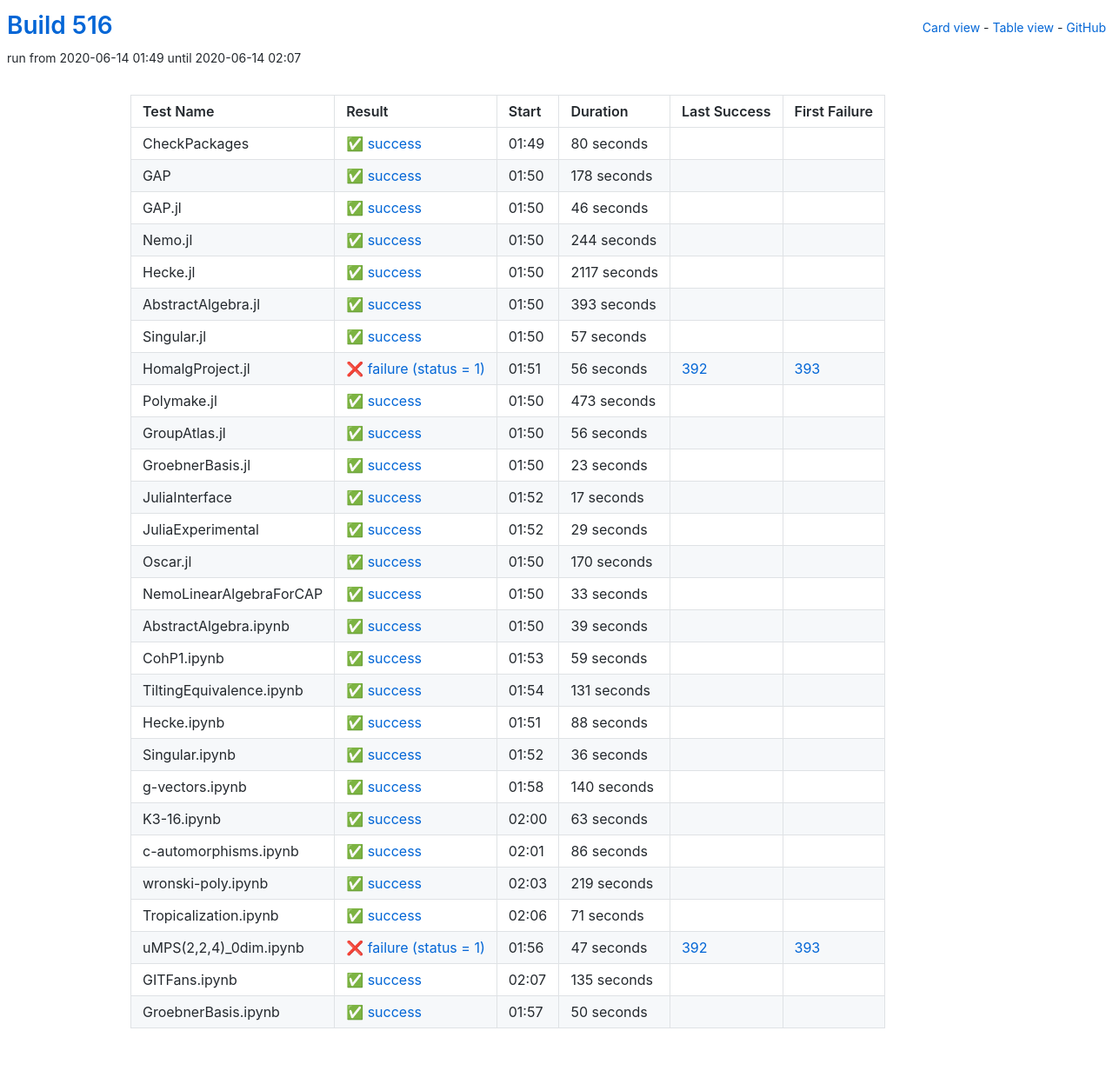
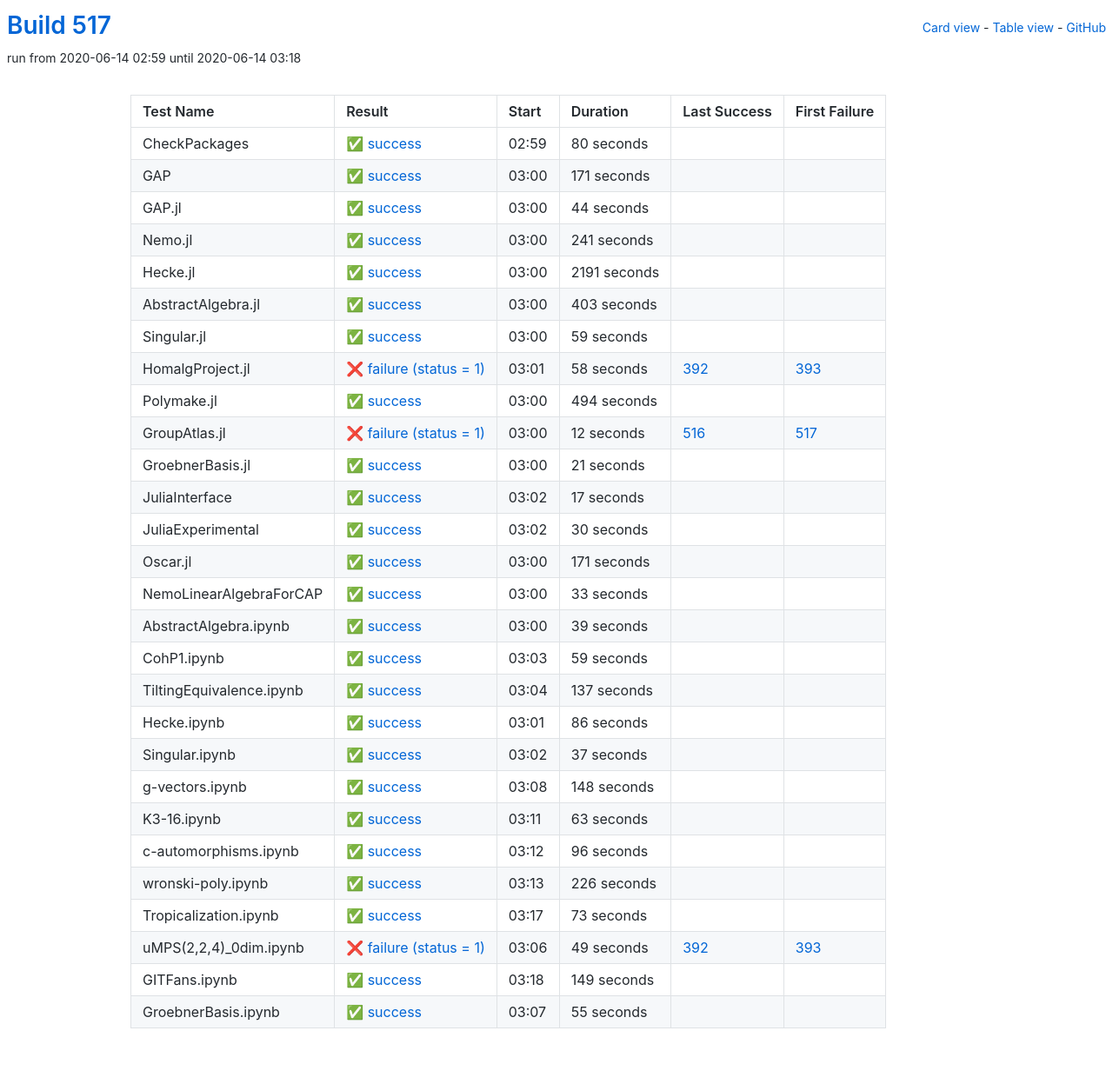
Before and after one commit to oscar-system/oscar-ci-status-1.4, a Jekyll site: the page built from table.html, in a window 1280 px wide. Shown: the whole page at 87% size. Built offline with Jekyll 4.4.1, drawn with Linux system fonts in a browser that asks for light colours.

Commit message:
Build #517

```diff
--- a/_data/ci.yml
+++ b/_data/ci.yml
@@ -1,6 +1,6 @@
 ---
-build: 516
-build_url: https://oscarci.mathematik.uni-kl.de/job/oscar-julia-1.4/516/
+build: 517
+build_url: https://oscarci.mathematik.uni-kl.de/job/oscar-julia-1.4/517/
 job: oscar-julia-1.4
 organization: oscar-system
 repo: oscar-ci-status-1.4
@@ -8,8 +8,8 @@ repourl: https://github.com/oscar-system/oscar-ci-status-1.4
 tests:
 - name: CheckPackages
   id: checkpackages
-  log: https://oscarci.mathematik.uni-kl.de/job/oscar-julia-1.4/516/artifact/logs/build-516/CheckPackages.log
-  start: 2020-06-14 01:49
+  log: https://oscarci.mathematik.uni-kl.de/job/oscar-julia-1.4/517/artifact/logs/build-517/CheckPackages.log
+  start: 2020-06-14 02:59
   success: true
   exitcode: 0
   status: success
@@ -20,128 +20,128 @@ tests:
   first_failure_url:
 - name: GAP
   id: gap
-  log: https://oscarci.mathematik.uni-kl.de/job/oscar-julia-1.4/516/artifact/logs/build-516/GAP.log
-  start: 2020-06-14 01:50
+  log: https://oscarci.mathematik.uni-kl.de/job/oscar-julia-1.4/517/artifact/logs/build-517/GAP.log
+  start: 2020-06-14 03:00
   success: true
   exitcode: 0
   status: success
-  duration: 178
+  duration: 171
   last_success: false
   last_success_url:
   first_failure: false
   first_failure_url:
 - name: GAP.jl
   id: gap-jl
-  log: https://oscarci.mathematik.uni-kl.de/job/oscar-julia-1.4/516/artifact/logs/build-516/GAP.jl.log
-  start: 2020-06-14 01:50
+  log: https://oscarci.mathematik.uni-kl.de/job/oscar-julia-1.4/517/artifact/logs/build-517/GAP.jl.log
+  start: 2020-06-14 03:00
   success: true
   exitcode: 0
   status: success
-  duration: 46
+  duration: 44
   last_success: false
   last_success_url:
   first_failure: false
   first_failure_url:
 - name: Nemo.jl
   id: nemo-jl
-  log: https://oscarci.mathematik.uni-kl.de/job/oscar-julia-1.4/516/artifact/logs/build-516/Nemo.jl.log
-  start: 2020-06-14 01:50
+  log: https://oscarci.mathematik.uni-kl.de/job/oscar-julia-1.4/517/artifact/logs/build-517/Nemo.jl.log
+  start: 2020-06-14 03:00
   success: true
   exitcode: 0
   status: success
-  duration: 244
+  duration: 241
   last_success: false
   last_success_url:
   first_failure: false
   first_failure_url:
 - name: Hecke.jl
   id: hecke-jl
-  log: https://oscarci.mathematik.uni-kl.de/job/oscar-julia-1.4/516/artifact/logs/build-516/Hecke.jl.log
-  start: 2020-06-14 01:50
+  log: https://oscarci.mathematik.uni-kl.de/job/oscar-julia-1.4/517/artifact/logs/build-517/Hecke.jl.log
+  start: 2020-06-14 03:00
   success: true
   exitcode: 0
   status: success
-  duration: 2117
+  duration: 2191
   last_success: false
   last_success_url:
   first_failure: false
   first_failure_url:
 - name: AbstractAlgebra.jl
   id: abstractalgebra-jl
-  log: https://oscarci.mathematik.uni-kl.de/job/oscar-julia-1.4/516/artifact/logs/build-516/AbstractAlgebra.jl.log
-  start: 2020-06-14 01:50
+  log: https://oscarci.mathematik.uni-kl.de/job/oscar-julia-1.4/517/artifact/logs/build-517/AbstractAlgebra.jl.log
+  start: 2020-06-14 03:00
   success: true
   exitcode: 0
   status: success
-  duration: 393
+  duration: 403
   last_success: false
   last_success_url:
   first_failure: false
   first_failure_url:
 - name: Singular.jl
   id: singular-jl
-  log: https://oscarci.mathematik.uni-kl.de/job/oscar-julia-1.4/516/artifact/logs/build-516/Singular.jl.log
-  start: 2020-06-14 01:50
+  log: https://oscarci.mathematik.uni-kl.de/job/oscar-julia-1.4/517/artifact/logs/build-517/Singular.jl.log
+  start: 2020-06-14 03:00
   success: true
   exitcode: 0
   status: success
-  duration: 57
+  duration: 59
   last_success: false
   last_success_url:
   first_failure: false
   first_failure_url:
 - name: HomalgProject.jl
   id: homalgproject-jl
-  log: https://oscarci.mathematik.uni-kl.de/job/oscar-julia-1.4/516/artifact/logs/build-516/HomalgProject.jl.log
-  start: 2020-06-14 01:51
+  log: https://oscarci.mathematik.uni-kl.de/job/oscar-julia-1.4/517/artifact/logs/build-517/HomalgProject.jl.log
+  start: 2020-06-14 03:01
   success: false
   exitcode: 1
   status: failure
-  duration: 56
+  duration: 58
   last_success: 392
   last_success_url: https://oscarci.mathematik.uni-kl.de/job/oscar-julia-1.4/392/
   first_failure: 393
   first_failure_url: https://oscarci.mathematik.uni-kl.de/job/oscar-julia-1.4/393/
 - name: Polymake.jl
   id: polymake-jl
-  log: https://oscarci.mathematik.uni-kl.de/job/oscar-julia-1.4/516/artifact/logs/build-516/Polymake.jl.log
-  start: 2020-06-14 01:50
+  log: https://oscarci.mathematik.uni-kl.de/job/oscar-julia-1.4/517/artifact/logs/build-517/Polymake.jl.log
+  start: 2020-06-14 03:00
   success: true
   exitcode: 0
   status: success
-  duration: 473
+  duration: 494
   last_success: false
   last_success_url:
   first_failure: false
   first_failure_url:
 - name: GroupAtlas.jl
   id: groupatlas-jl
-  log: https://oscarci.mathematik.uni-kl.de/job/oscar-julia-1.4/516/artifact/logs/build-516/GroupAtlas.jl.log
-  start: 2020-06-14 01:50
+  log: https://oscarci.mathematik.uni-kl.de/job/oscar-julia-1.4/517/artifact/logs/build-517/GroupAtlas.jl.log
+  start: 2020-06-14 03:00
+  success: false
+  exitcode: 1
+  status: failure
+  duration: 12
+  last_success: 516
+  last_success_url: https://oscarci.mathematik.uni-kl.de/job/oscar-julia-1.4/516/
+  first_failure: 517
+  first_failure_url: https://oscarci.mathematik.uni-kl.de/job/oscar-julia-1.4/517/
+- name: GroebnerBasis.jl
+  id: groebnerbasis-jl
+  log: https://oscarci.mathematik.uni-kl.de/job/oscar-julia-1.4/517/artifact/logs/build-517/GroebnerBasis.jl.log
+  start: 2020-06-14 03:00
   success: true
   exitcode: 0
   status: success
-  duration: 56
-  last_success: false
-  last_success_url:
-  first_failure: false
-  first_failure_url:
-- name: GroebnerBasis.jl
-  id: groebnerbasis-jl
-  log: https://oscarci.mathematik.uni-kl.de/job/oscar-julia-1.4/516/artifact/logs/build-516/GroebnerBasis.jl.log
-  start: 2020-06-14 01:50
-  success: true
-  exitcode: 0
-  status: success
-  duration: 23
+  duration: 21
   last_success: false
   last_success_url:
   first_failure: false
   first_failure_url:
 - name: JuliaInterface
   id: juliainterface
-  log: https://oscarci.mathematik.uni-kl.de/job/oscar-julia-1.4/516/artifact/logs/build-516/JuliaInterface.log
-  start: 2020-06-14 01:52
+  log: https://oscarci.mathematik.uni-kl.de/job/oscar-julia-1.4/517/artifact/logs/build-517/JuliaInterface.log
+  start: 2020-06-14 03:02
   success: true
   exitcode: 0
   status: success
@@ -152,32 +152,32 @@ tests:
   first_failure_url:
 - name: JuliaExperimental
   id: juliaexperimental
-  log: https://oscarci.mathematik.uni-kl.de/job/oscar-julia-1.4/516/artifact/logs/build-516/JuliaExperimental.log
-  start: 2020-06-14 01:52
+  log: https://oscarci.mathematik.uni-kl.de/job/oscar-julia-1.4/517/artifact/logs/build-517/JuliaExperimental.log
+  start: 2020-06-14 03:02
   success: true
   exitcode: 0
   status: success
-  duration: 29
+  duration: 30
   last_success: false
   last_success_url:
   first_failure: false
   first_failure_url:
 - name: Oscar.jl
   id: oscar-jl
-  log: https://oscarci.mathematik.uni-kl.de/job/oscar-julia-1.4/516/artifact/logs/build-516/Oscar.jl.log
-  start: 2020-06-14 01:50
+  log: https://oscarci.mathematik.uni-kl.de/job/oscar-julia-1.4/517/artifact/logs/build-517/Oscar.jl.log
+  start: 2020-06-14 03:00
   success: true
   exitcode: 0
   status: success
-  duration: 170
+  duration: 171
   last_success: false
   last_success_url:
   first_failure: false
   first_failure_url:
 - name: NemoLinearAlgebraForCAP
   id: nemolinearalgebraforcap
-  log: https://oscarci.mathematik.uni-kl.de/job/oscar-julia-1.4/516/artifact/logs/build-516/NemoLinearAlgebraForCAP.log
-  start: 2020-06-14 01:50
+  log: https://oscarci.mathematik.uni-kl.de/job/oscar-julia-1.4/517/artifact/logs/build-517/NemoLinearAlgebraForCAP.log
+  start: 2020-06-14 03:00
   success: true
   exitcode: 0
   status: success
@@ -188,8 +188,8 @@ tests:
   first_failure_url:
 - name: AbstractAlgebra.ipynb
   id: abstractalgebra-ipynb
-  log: https://oscarci.mathematik.uni-kl.de/job/oscar-julia-1.4/516/artifact/logs/build-516/AbstractAlgebra.ipynb.log
-  start: 2020-06-14 01:50
+  log: https://oscarci.mathematik.uni-kl.de/job/oscar-julia-1.4/517/artifact/logs/build-517/AbstractAlgebra.ipynb.log
+  start: 2020-06-14 03:00
   success: true
   exitcode: 0
   status: success
@@ -200,8 +200,8 @@ tests:
   first_failure_url:
 - name: CohP1.ipynb
   id: cohp1-ipynb
-  log: https://oscarci.mathematik.uni-kl.de/job/oscar-julia-1.4/516/artifact/logs/build-516/CohP1.ipynb.log
-  start: 2020-06-14 01:53
+  log: https://oscarci.mathematik.uni-kl.de/job/oscar-julia-1.4/517/artifact/logs/build-517/CohP1.ipynb.log
+  start: 2020-06-14 03:03
   success: true
   exitcode: 0
   status: success
@@ -212,56 +212,56 @@ tests:
   first_failure_url:
 - name: TiltingEquivalence.ipynb
   id: tiltingequivalence-ipynb
-  log: https://oscarci.mathematik.uni-kl.de/job/oscar-julia-1.4/516/artifact/logs/build-516/TiltingEquivalence.ipynb.log
-  start: 2020-06-14 01:54
+  log: https://oscarci.mathematik.uni-kl.de/job/oscar-julia-1.4/517/artifact/logs/build-517/TiltingEquivalence.ipynb.log
+  start: 2020-06-14 03:04
   success: true
   exitcode: 0
   status: success
-  duration: 131
+  duration: 137
   last_success: false
   last_success_url:
   first_failure: false
   first_failure_url:
 - name: Hecke.ipynb
   id: hecke-ipynb
-  log: https://oscarci.mathematik.uni-kl.de/job/oscar-julia-1.4/516/artifact/logs/build-516/Hecke.ipynb.log
-  start: 2020-06-14 01:51
+  log: https://oscarci.mathematik.uni-kl.de/job/oscar-julia-1.4/517/artifact/logs/build-517/Hecke.ipynb.log
+  start: 2020-06-14 03:01
   success: true
   exitcode: 0
   status: success
-  duration: 88
+  duration: 86
   last_success: false
   last_success_url:
   first_failure: false
   first_failure_url:
 - name: Singular.ipynb
   id: singular-ipynb
-  log: https://oscarci.mathematik.uni-kl.de/job/oscar-julia-1.4/516/artifact/logs/build-516/Singular.ipynb.log
-  start: 2020-06-14 01:52
+  log: https://oscarci.mathematik.uni-kl.de/job/oscar-julia-1.4/517/artifact/logs/build-517/Singular.ipynb.log
+  start: 2020-06-14 03:02
   success: true
   exitcode: 0
   status: success
-  duration: 36
+  duration: 37
   last_success: false
   last_success_url:
   first_failure: false
   first_failure_url:
 - name: g-vectors.ipynb
   id: g-vectors-ipynb
-  log: https://oscarci.mathematik.uni-kl.de/job/oscar-julia-1.4/516/artifact/logs/build-516/g-vectors.ipynb.log
-  start: 2020-06-14 01:58
+  log: https://oscarci.mathematik.uni-kl.de/job/oscar-julia-1.4/517/artifact/logs/build-517/g-vectors.ipynb.log
+  start: 2020-06-14 03:08
   success: true
   exitcode: 0
   status: success
-  duration: 140
+  duration: 148
   last_success: false
   last_success_url:
   first_failure: false
   first_failure_url:
 - name: K3-16.ipynb
   id: k3-16-ipynb
-  log: https://oscarci.mathematik.uni-kl.de/job/oscar-julia-1.4/516/artifact/logs/build-516/K3-16.ipynb.log
-  start: 2020-06-14 02:00
+  log: https://oscarci.mathematik.uni-kl.de/job/oscar-julia-1.4/517/artifact/logs/build-517/K3-16.ipynb.log
+  start: 2020-06-14 03:11
   success: true
   exitcode: 0
   status: success
@@ -272,72 +272,72 @@ tests:
   first_failure_url:
 - name: c-automorphisms.ipynb
   id: c-automorphisms-ipynb
-  log: https://oscarci.mathematik.uni-kl.de/job/oscar-julia-1.4/516/artifact/logs/build-516/c-automorphisms.ipynb.log
-  start: 2020-06-14 02:01
+  log: https://oscarci.mathematik.uni-kl.de/job/oscar-julia-1.4/517/artifact/logs/build-517/c-automorphisms.ipynb.log
+  start: 2020-06-14 03:12
   success: true
   exitcode: 0
   status: success
-  duration: 86
+  duration: 96
   last_success: false
   last_success_url:
   first_failure: false
   first_failure_url:
 - name: wronski-poly.ipynb
   id: wronski-poly-ipynb
-  log: https://oscarci.mathematik.uni-kl.de/job/oscar-julia-1.4/516/artifact/logs/build-516/wronski-poly.ipynb.log
-  start: 2020-06-14 02:03
+  log: https://oscarci.mathematik.uni-kl.de/job/oscar-julia-1.4/517/artifact/logs/build-517/wronski-poly.ipynb.log
+  start: 2020-06-14 03:13
   success: true
   exitcode: 0
   status: success
-  duration: 219
+  duration: 226
   last_success: false
   last_success_url:
   first_failure: false
   first_failure_url:
 - name: Tropicalization.ipynb
   id: tropicalization-ipynb
-  log: https://oscarci.mathematik.uni-kl.de/job/oscar-julia-1.4/516/artifact/logs/build-516/Tropicalization.ipynb.log
-  start: 2020-06-14 02:06
+  log: https://oscarci.mathematik.uni-kl.de/job/oscar-julia-1.4/517/artifact/logs/build-517/Tropicalization.ipynb.log
+  start: 2020-06-14 03:17
   success: true
   exitcode: 0
   status: success
-  duration: 71
+  duration: 73
   last_success: false
   last_success_url:
   first_failure: false
   first_failure_url:
 - name: uMPS(2,2,4)_0dim.ipynb
   id: umps-2-2-4-0dim-ipynb
-  log: https://oscarci.mathematik.uni-kl.de/job/oscar-julia-1.4/516/artifact/logs/build-516/uMPS-2-2-4-_0dim.ipynb.log
-  start: 2020-06-14 01:56
+  log: https://oscarci.mathematik.uni-kl.de/job/oscar-julia-1.4/517/artifact/logs/build-517/uMPS-2-2-4-_0dim.ipynb.log
+  start: 2020-06-14 03:06
   success: false
   exitcode: 1
   status: failure
-  duration: 47
+  duration: 49
   last_success: 392
   last_success_url: https://oscarci.mathematik.uni-kl.de/job/oscar-julia-1.4/392/
   first_failure: 393
   first_failure_url: https://oscarci.mathematik.uni-kl.de/job/oscar-julia-1.4/393/
 - name: GITFans.ipynb
   id: gitfans-ipynb
-  log: https://oscarci.mathematik.uni-kl.de/job/oscar-julia-1.4/516/artifact/logs/build-516/GITFans.ipynb.log
-  start: 2020-06-14 02:07
+  log: https://oscarci.mathematik.uni-kl.de/job/oscar-julia-1.4/517/artifact/logs/build-517/GITFans.ipynb.log
+  start: 2020-06-14 03:18
   success: true
   exitcode: 0
   status: success
-  duration: 135
+  duration: 149
   last_success: false
   last_success_url:
   first_failure: false
   first_failure_url:
 - name: GroebnerBasis.ipynb
   id: groebnerbasis-ipynb
-  log: https://oscarci.mathematik.uni-kl.de/job/oscar-julia-1.4/516/artifact/logs/build-516/GroebnerBasis.ipynb.log
-  start: 2020-06-14 01:57
+  log: https://oscarci.mathematik.uni-kl.de/job/oscar-julia-1.4/517/artifact/logs/build-517/GroebnerBasis.ipynb.log
+  start: 2020-06-14 03:07
   success: true
   exitcode: 0
   status: success
-  duration: 50
+  duration: 55
   last_success: false
   last_success_url:
   first_failure: false
```
Also changed, not shown: README.md.
